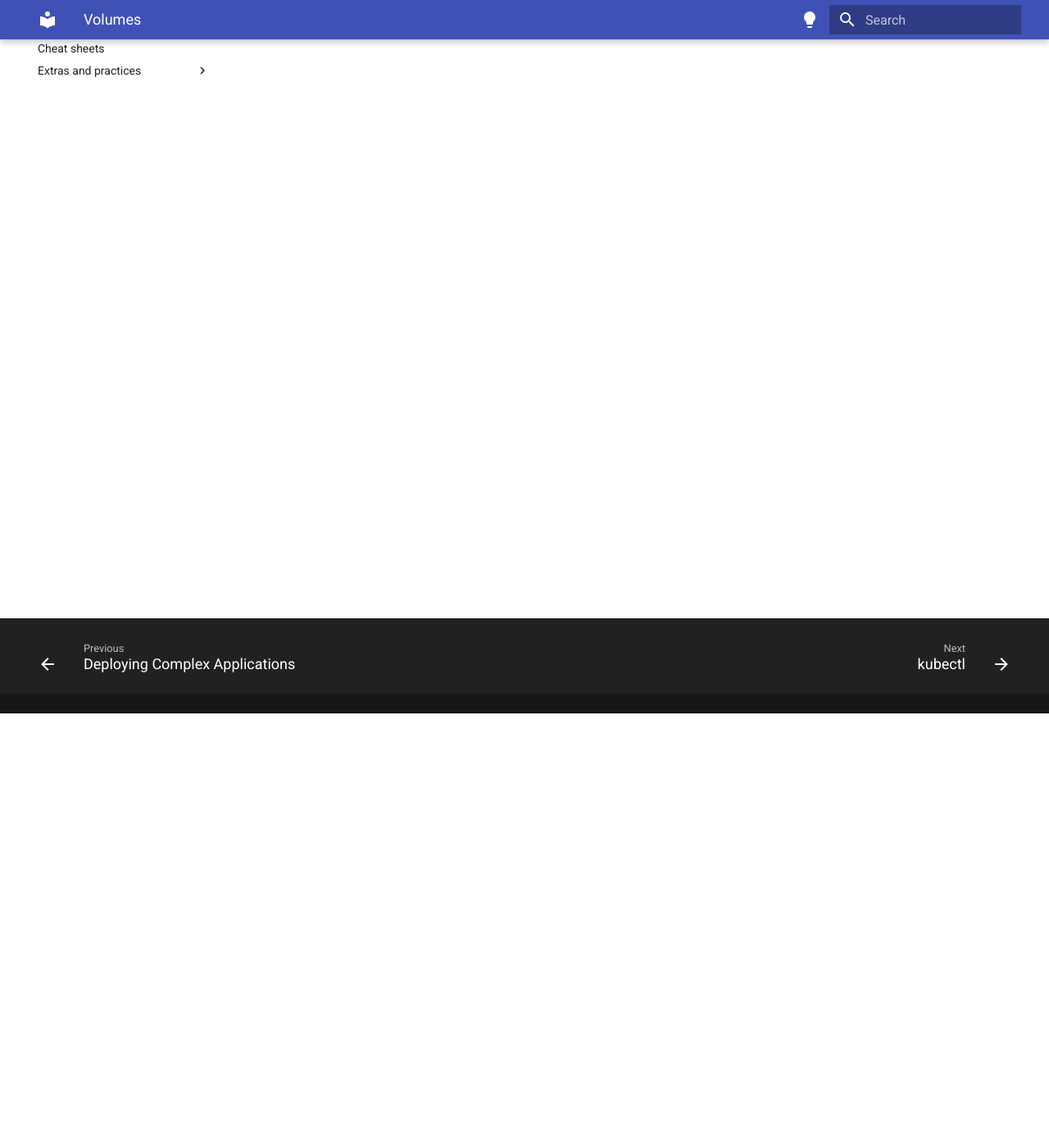
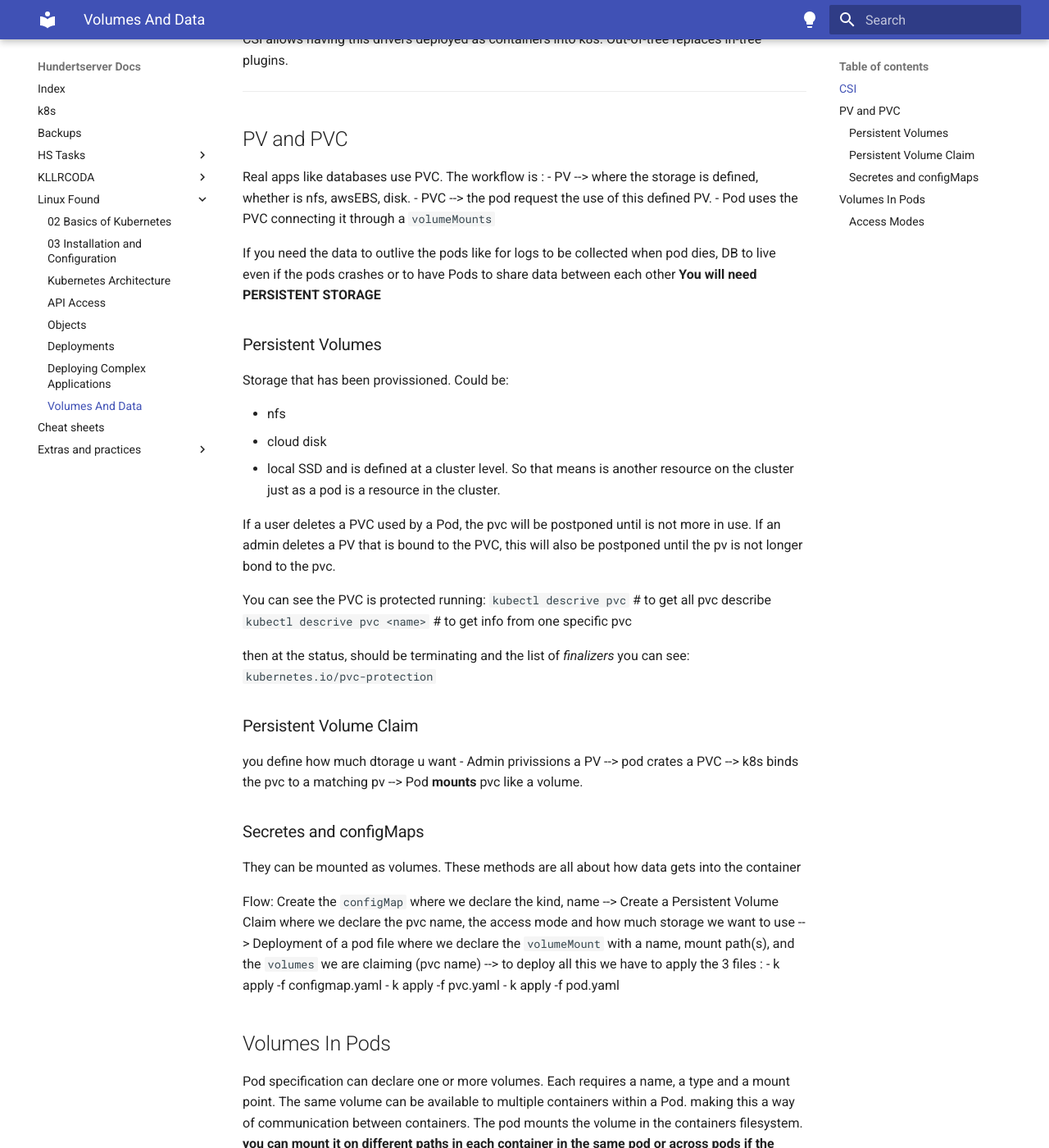
Before and after one commit to DeliaBarron/Kubernetes-Learning, an MkDocs documentation site: the page built from docs/Linux Found/09-Volumes-and-Data.md, in a window 1280 px wide and 1400 px high, scrolled down 530 px. Shown: the whole window at 82% size. Built offline with MkDocs 1.6.1 and Material for MkDocs 9.7.7, drawn with Linux system fonts in a browser that asks for light colours; comment, search, counter and statistics services are not loaded; some of the changed text lies outside the part shown.

Commit message:
9-volumes

````diff
--- a/docs/Linux Found/09-Volumes-and-Data.md
+++ b/docs/Linux Found/09-Volumes-and-Data.md
@@ -1 +1,93 @@
-# Volumes
+# Volumes And Data
+Directories accessible to containers used to share data.
+
+- emptyDir: temporary storage. Lives as long as the pods does.
+- hostPath: it mounts a file/ directory from the host node to the pod.
+- PVC(persistent volume claim): **CONNECTS TO** a persistent volume. for long term storage.
+- configMap /secret: For injecting configs or secrets as volumes
+- nfs, awsEBS: xternal cloud/network storage.
+
+## CSI
+Standard API that defines how the storage systems like Ceph, awsEBS and more can connect to the conteiners orchestrators. So **kubernetes can support storage systems without having to change any source code**.
+
+CSI allows having this drivers deployed as containers into k8s. Out-of-tree replaces in-tree plugins.
+
+-------------
+
+## PV and PVC
+Real apps like databases use PVC.
+The workflow is :
+-  PV --> where the storage is defined, whether is nfs, awsEBS, disk.
+- PVC --> the pod  request the use of this defined PV.
+- Pod uses the PVC connecting it through a `volumeMounts`
+
+If you need the data to outlive the pods like for logs to be collected when pod dies, DB to live even if the pods crashes or to have Pods to share data between each other **You will need PERSISTENT STORAGE**
+
+### Persistent Volumes
+Storage that has been provissioned. Could be:
+
+- nfs
+- cloud disk
+- local SSD
+and is defined at a cluster level. So that means is another resource on the cluster just as a pod is a resource in the cluster.
+
+If a user deletes a PVC used by a Pod, the pvc will be postponed until is not more in use.
+If an admin deletes a PV that is bound to the PVC, this will also be postponed until the pv is not longer bond to the pvc.
+
+You can see the PVC is protected running:
+`kubectl descrive pvc` # to get all pvc describe
+`kubectl descrive pvc <name>` # to get info from one specific pvc
+
+then at the status, should be terminating and the list of *finalizers* you can see: `kubernetes.io/pvc-protection`
+
+### Persistent Volume Claim
+you define how much dtorage u want
+- Admin privissions a PV --> pod crates a PVC --> k8s binds the pvc to a matching pv --> Pod **mounts** pvc like a volume.
+
+### Secretes and configMaps
+They can be mounted as volumes.
+These methods are all about how data gets into the container
+
+Flow:
+Create the `configMap` where we declare the kind, name  --> Create a Persistent Volume Claim where we declare the pvc name, the access mode and how much storage we want to use -->  Deployment of a pod file where we declare the `volumeMount` with a name, mount path(s), and the `volumes` we are claiming (pvc name) --> to deploy all this we have to apply the 3 files :
+- k apply -f configmap.yaml
+- k apply -f pvc.yaml
+- k apply -f pod.yaml
+
+
+## Volumes In Pods
+Pod specification can declare one or more volumes.
+Each requires a name, a type and a mount point.
+The same volume can be available to multiple containers within a Pod. making this a way of communication between containers.
+The pod mounts the volume in the containers filesystem. **you can mount it on different paths in each container in the same pod or across pods if the volume type supports it**
+
+### Access Modes
+- ReadWriteOnce: allows read-write by single node
+- ReadOnlyMany: allows read-only by multiple nodes
+- ReadWriteMany: allows read-write by many nodes
+
+For each request by a Node, a `StorageClass` must be declare, otherwise the access mode and the size are the only parameters and there is no configuration to pass this parameters to.
+
+```
+# this is how a volumes specs looks in a pod
+apiVersion: v1
+kind: Pod
+metadata:
+    name:fordpinto
+    namespace: default
+spec:
+    containers:
+    - image: simple-app
+      name: gastank
+      command:
+      - sleep
+      - "3600"
+    volumeMounts:
+    - mountPath : /scratch
+      name: scratch-volume
+    volumes:
+    - name: scatch-volume
+     emptiDir: {}
+
+
+```
````
